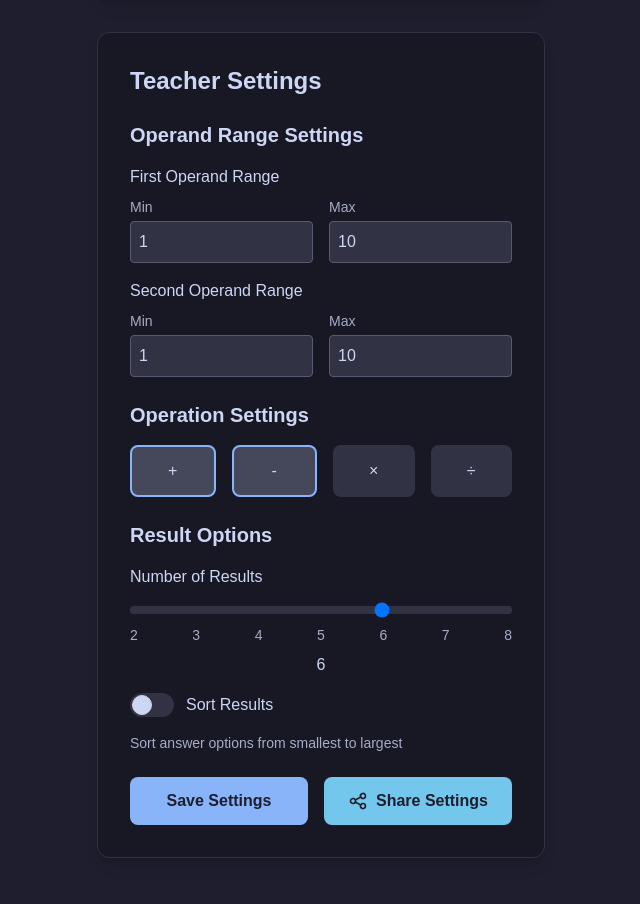
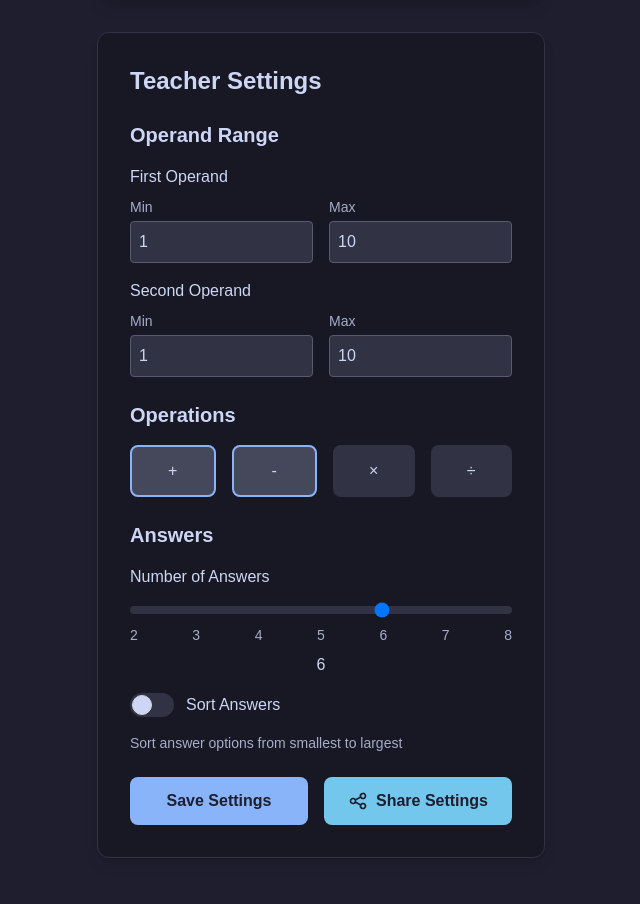
Before and after one commit to oerd/mate123, a Next.js app: page /settings in a window 1280 px wide. Shown: the part 545-1449 px from the top of the page, without its empty margins (319-959 px from the left). Built offline with nearby package versions, Linux system fonts and the light colour scheme.

Commit message:
refactor(translations): simplify label texts
- Update operand and operation-related labels for clarity
- Replace "Results" with "Answers" in multiple labels

```diff
--- a/app/translations.ts
+++ b/app/translations.ts
@@ -68,18 +68,18 @@ export const translations: Record<Language, Translations> = {
     subtraction: 'Subtraction',
     multiplication: 'Multiplication',
     division: 'Division',
-    operandSettings: 'Operand Range Settings',
-    firstOperandRange: 'First Operand Range',
-    secondOperandRange: 'Second Operand Range',
+    operandSettings: 'Operand Range',
+    firstOperandRange: 'First Operand',
+    secondOperandRange: 'Second Operand',
     min: 'Min',
     max: 'Max',
-    operationSettings: 'Operation Settings',
+    operationSettings: 'Operations',
     selectOperations: 'Select Operations',
-    resultOptions: 'Result Options',
-    numberOfResults: 'Number of Results',
+    resultOptions: 'Answers',
+    numberOfResults: 'Number of Answers',
     saveSettings: 'Save Settings',
     teacherSettings: 'Teacher Settings',
-    sortResults: 'Sort Results',
+    sortResults: 'Sort Answers',
     sortResultsDescription: 'Sort answer options from smallest to largest',
     shareSettings: 'Share Settings',
     shareSettingsTooltip: 'Copy settings URL to clipboard',
```
